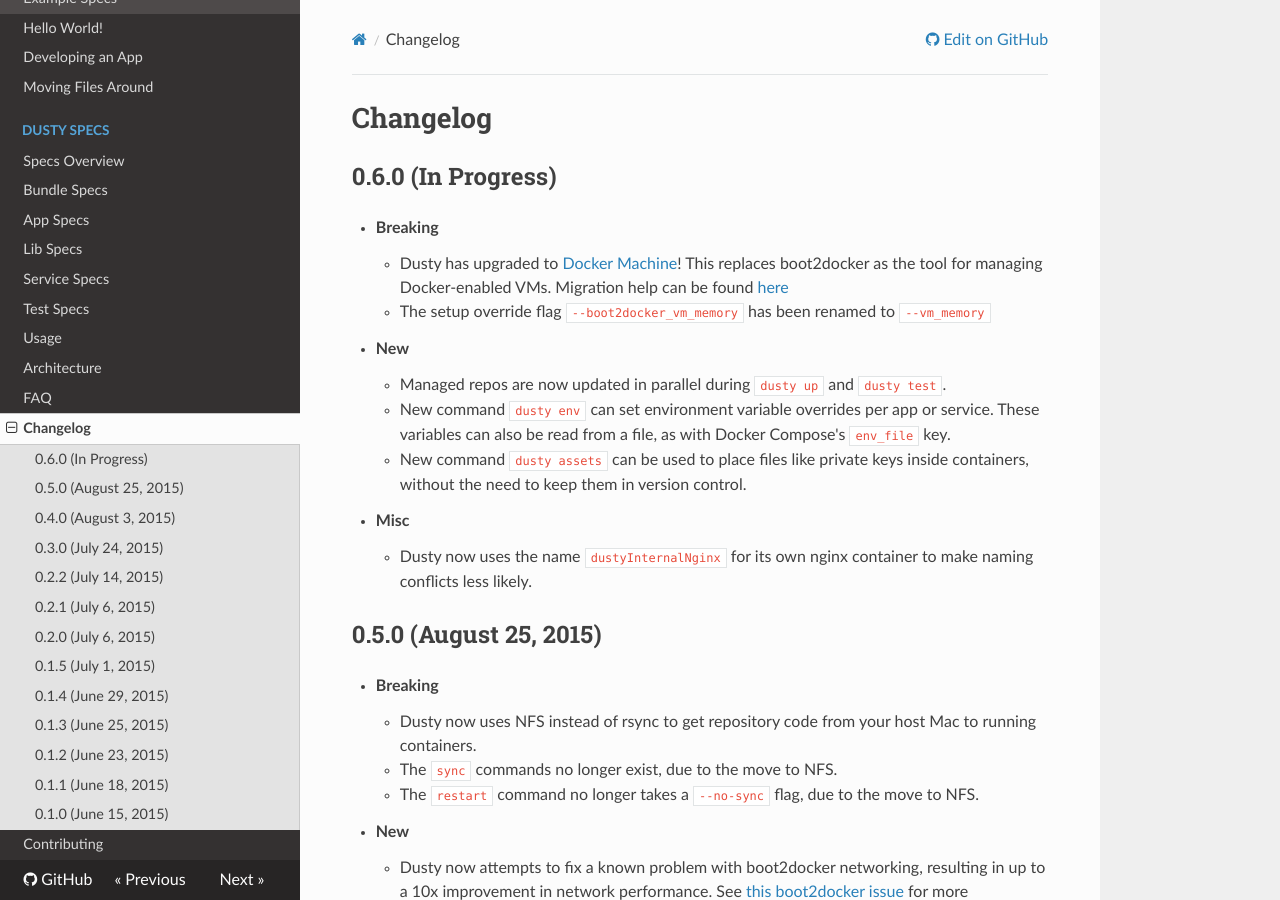
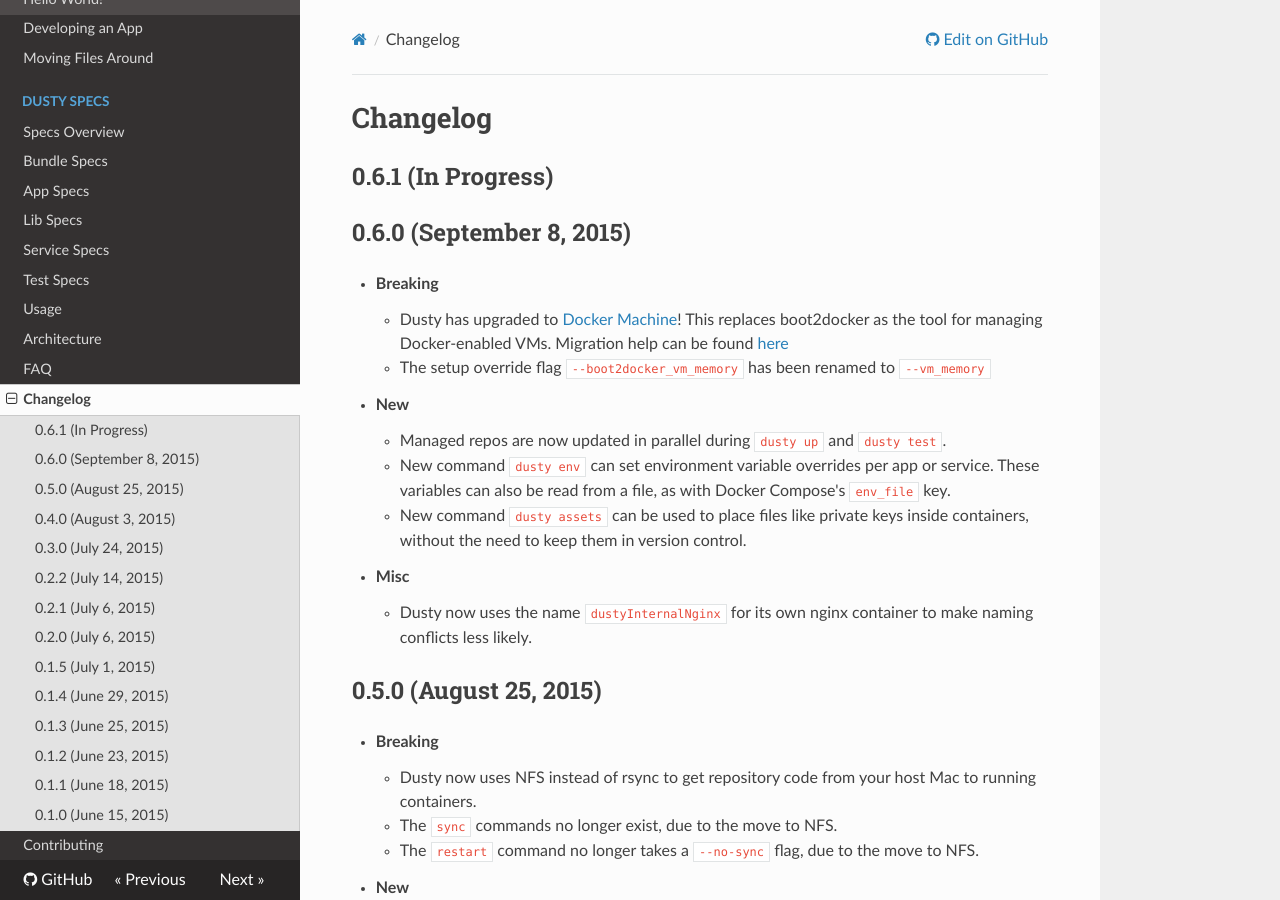
Before and after one commit to gamechanger/dusty, an MkDocs documentation site: the page built from docs/changelog.md, in a window 1280 px wide and 900 px high. Built offline with MkDocs 1.6.1, drawn with Linux system fonts in a browser that asks for light colours; nearby versions of some CDN libraries; old or Windows-style settings are respelled for this version of MkDocs.

Commit message:
changelog for 0.6.0 release

```diff
--- a/docs/changelog.md
+++ b/docs/changelog.md
@@ -1,6 +1,9 @@
 # Changelog
 
-## 0.6.0 (In Progress)
+## 0.6.1 (In Progress)
+
+
+## 0.6.0 (September 8, 2015)
 
 * **Breaking**
     * Dusty has upgraded to [Docker Machine](https://docs.docker.com/machine/)! This replaces boot2docker as the tool for managing Docker-enabled VMs. Migration help can be found [here](https://gist.github.com/jsingle/bd1d8c04f45040b24c28)
```
